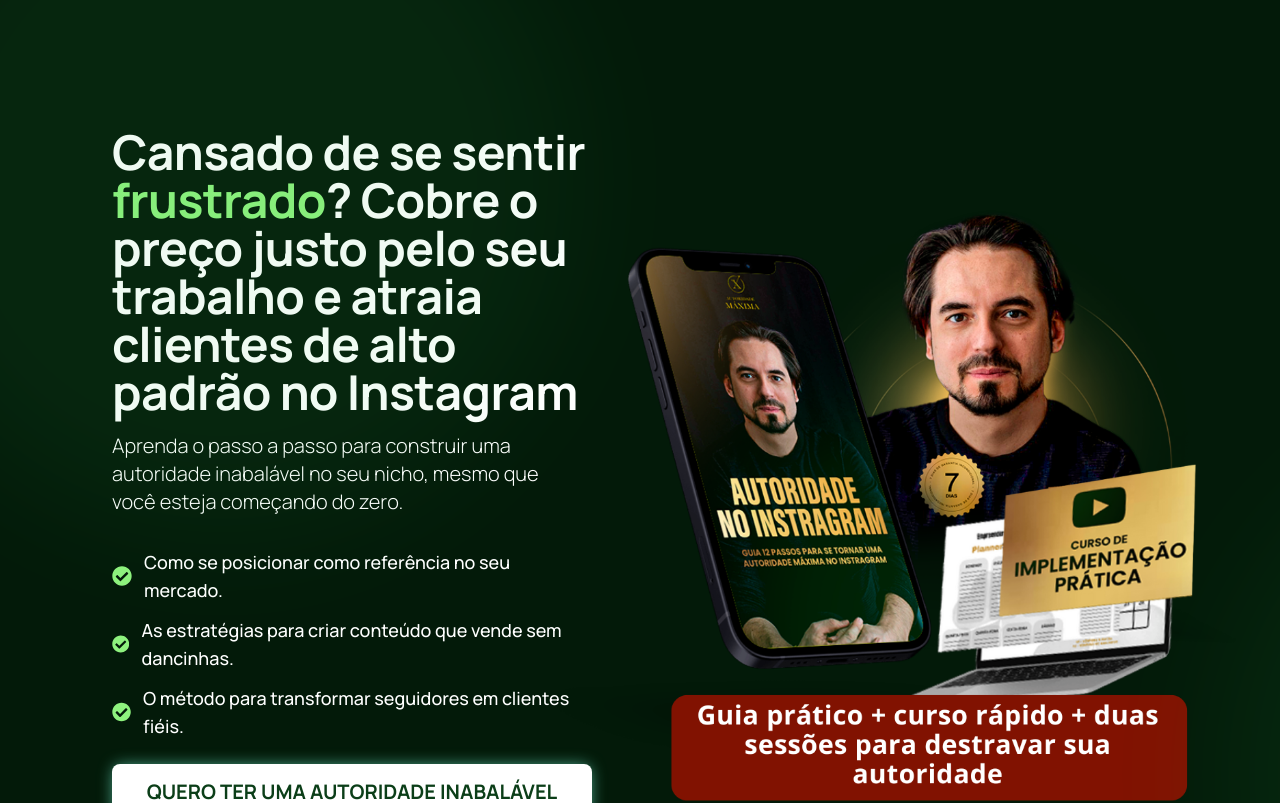
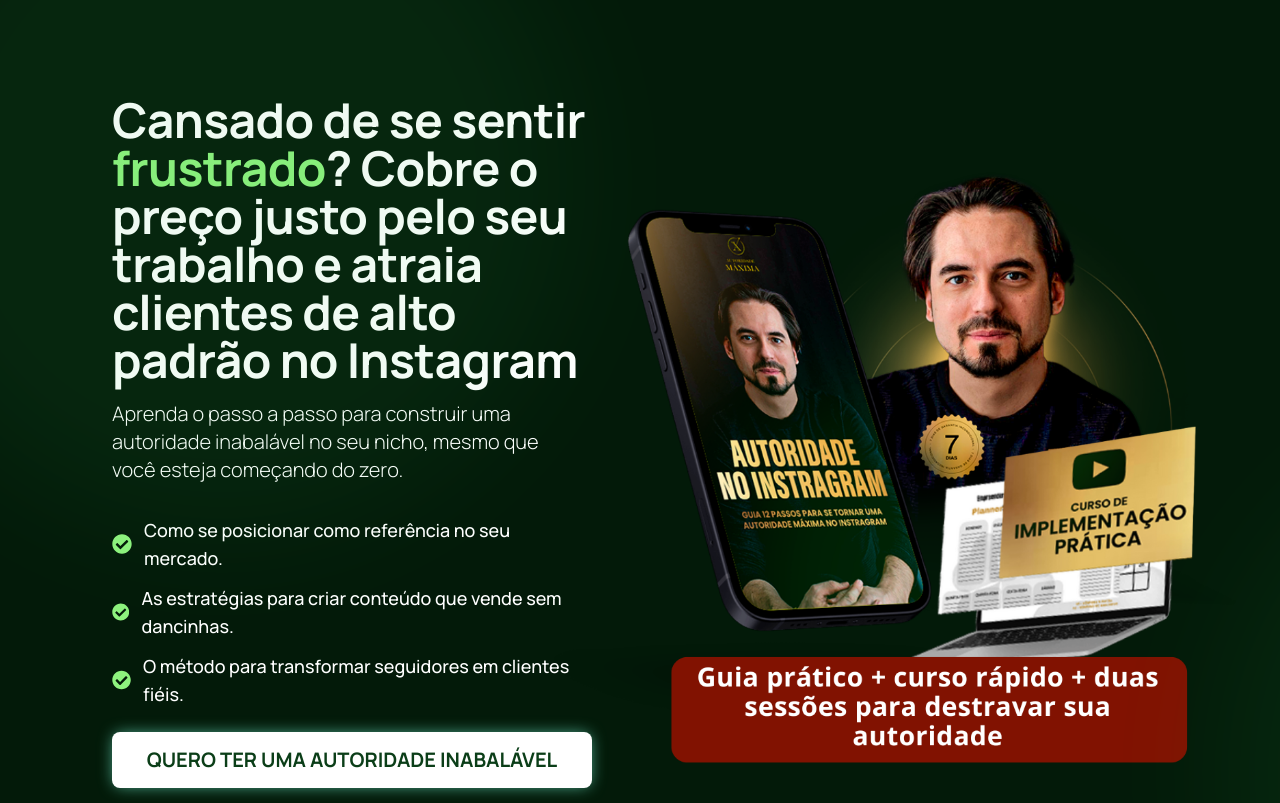
Before and after one commit to JuhDomingues/Paulo-LP-2, a Next.js app: page / in a window 1280 px wide. Shown: the top 803 px of the page. Built offline with nearby package versions, Linux system fonts and the light colour scheme.

Commit message:
fix: Ajusta tamanho e alinhamento dos ícones de checkpoint em MainSection

```diff
--- a/src/app/components/MainSection.tsx
+++ b/src/app/components/MainSection.tsx
@@ -10,7 +10,7 @@ export default function MainSection() {
     };
 
     return (
-        <div className="flex flex-col-reverse lg:flex-row justify-center items-center lg:mt-[8vh] mt-[5vh] px-4 sm:px-8 lg:px-12 max-w-6xl mx-auto gap-6 lg:gap-12">
+        <div className="flex flex-col-reverse lg:flex-row justify-center items-center lg:mt-[4vh] mt-[2vh] px-4 sm:px-8 lg:px-12 max-w-6xl mx-auto gap-6 lg:gap-12">
             <div className="lg:mt-[8vh] w-full lg:max-w-[50%] text-center lg:text-left">
                 <h1 className="text-white text-3xl sm:text-4xl md:text-4xl lg:text-5xl font-bold leading-tight tracking-[-0.05vw]">
                     Cansado de se sentir <strong className="text-[#8EF27E]">frustrado</strong>? Cobre o preço justo pelo seu trabalho e atraia clientes de alto padrão no Instagram
@@ -21,15 +21,15 @@ export default function MainSection() {
 
                 <div className="mt-8 space-y-3 text-left">
                     <div className="flex items-center gap-3">
-                        <FaCheckCircle size="20px" className="text-[#8EF27E]" />
+                        <FaCheckCircle size="20px" className="text-[#8EF27E] w-5 h-5" />
                         <p className="text-white text-lg">Como se posicionar como referência no seu mercado.</p>
                     </div>
                     <div className="flex items-center gap-3">
-                        <FaCheckCircle size="20px" className="text-[#8EF27E]" />
+                        <FaCheckCircle size="20px" className="text-[#8EF27E] w-5 h-5" />
                         <p className="text-white text-lg">As estratégias para criar conteúdo que vende sem dancinhas.</p>
                     </div>
                     <div className="flex items-center gap-3">
-                        <FaCheckCircle size="20px" className="text-[#8EF27E]" />
+                        <FaCheckCircle size="20px" className="text-[#8EF27E] w-5 h-5" />
                         <p className="text-white text-lg">O método para transformar seguidores em clientes fiéis.</p>
                     </div>
                 </div>
@@ -50,7 +50,7 @@ export default function MainSection() {
             </div>
 
             <div className="flex justify-center w-full lg:w-[50%]">
-                <Image className="w-[100%] sm:w-[90%] md:w-[80%] lg:w-[600px] xl:w-[700px] max-w-[900px] lg:mt-6 mt-16 rounded-lg" src={PauloHero} alt="Sessão Individual" loading="lazy" />
+                <Image className="w-[100%] sm:w-[90%] md:w-[80%] lg:w-[600px] xl:w-[700px] max-w-[900px] lg:mt-3 mt-8 rounded-lg" src={PauloHero} alt="Sessão Individual" loading="lazy" />
             </div>
         </div>
     );
```
